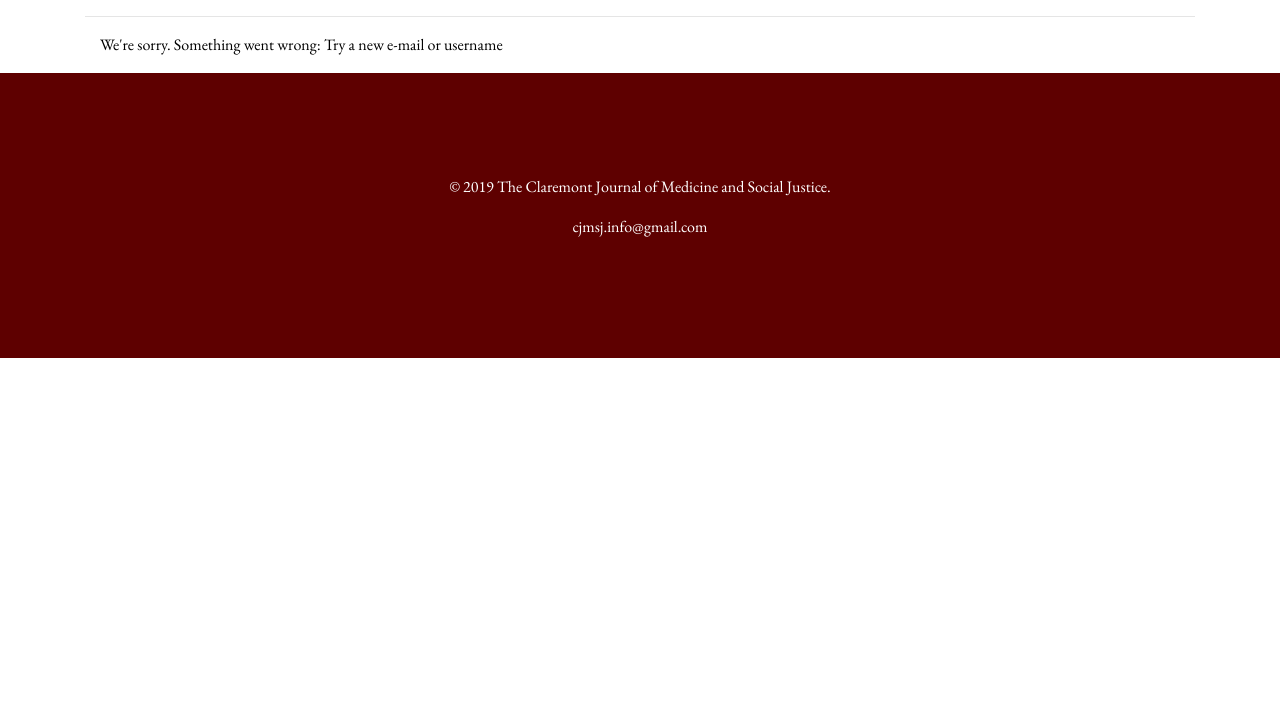
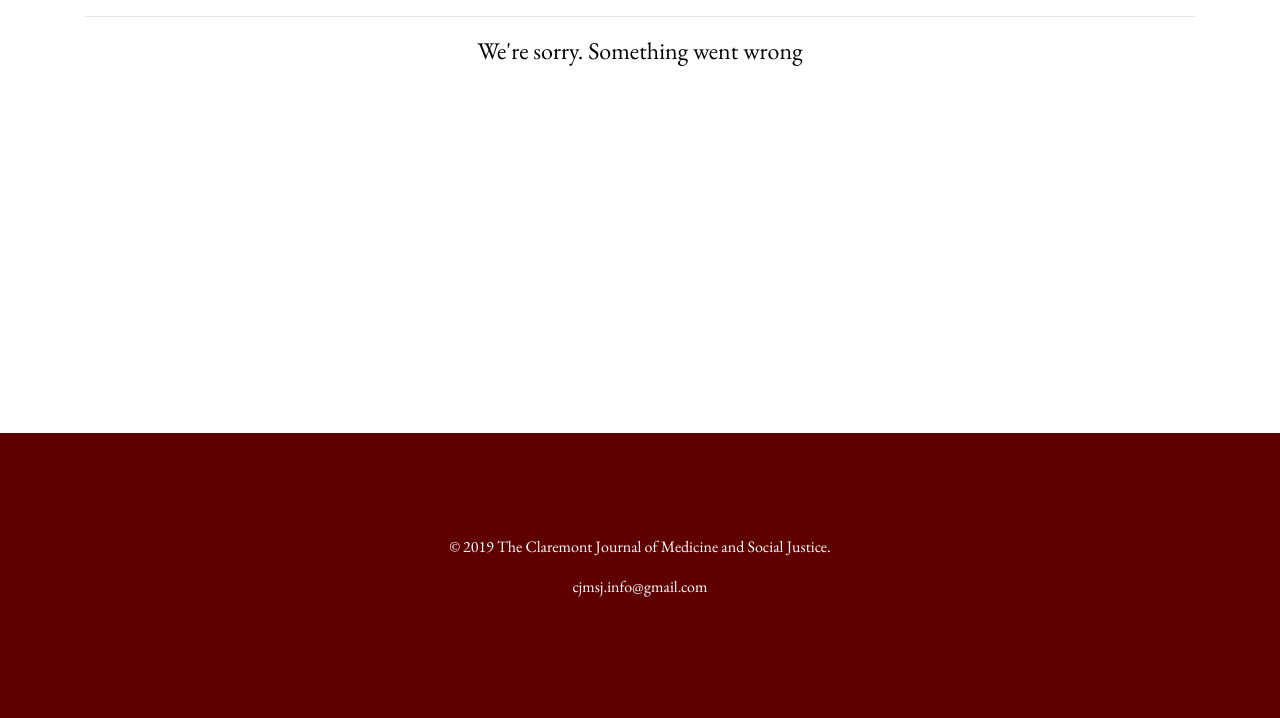
Before and after one commit to samuelnunoo/CJMSJ-Website, a Django app: page /users/invalid/ in a window 1280 px wide. Shown: the part 225-943 px from the top of the page. Before the commit the page ends 583 px from the top, so only its background shows below. Run offline with Django 3.2, Linux system fonts and the light colour scheme; some libraries are stand-ins or nearby versions.

Commit message:
'feel-updates'

```diff
--- a/templates/account/account_activation_invalid.html
+++ b/templates/account/account_activation_invalid.html
@@ -3,5 +3,5 @@
 
 {% block content %}
 
-<p> We're sorry. Something went wrong: Try a new e-mail or username</p>
+<p class="text-center" style="font-size:1.5em;"> We're sorry. Something went wrong </p>
 {%  endblock content  %}
--- a/templates/account/account_activation_sent.html
+++ b/templates/account/account_activation_sent.html
@@ -3,5 +3,5 @@
 
 {% block content %}
 
-<p> Please confirm your email address to complete the registration.</p>
+<p class="text-center" style="font-size:1.5em;"> Please confirm your email address to complete your registration.</p>
 {%  endblock content  %}
--- a/templates/main/layout.html
+++ b/templates/main/layout.html
@@ -82,7 +82,7 @@
 <body>
 
     <!-- Header Content -->
-    <div class="container">
+    <div class="container" >
          <header align='center'  class="py-5 text-center">
               <a class=" desktop navbar-brand blog-header-logo text-dark header" href="/" style='font-size:250% !important;'>The Claremont Journal of Medicine and Social Justice</a>
 
@@ -164,7 +164,7 @@
     <!-- Dynamic Content -->
     <main>
 
-    <div class="container">
+    <div class="container" style="min-height: 50vh;">
         {% block content %}
         {% endblock %}
     </div>
--- a/users/views.py
+++ b/users/views.py
@@ -48,14 +48,9 @@ def activate(request, uidb64, token):
         return render(request, 'account/account_activation_invalid.html')
 
 
-def signup_ajax(request):
+def signup(request):
     if request.method == 'POST':
-
-        # Fill form fields
-        email = request.POST.get("email")
-        password1 = request.POST.get('password1')
-        password2 = request.POST.get('password2')
-        form = SignUpForm(email=email, password1=password1, password2=password2)
+        form = SignUpForm(request.POST)
 
         if form.is_valid():
             try:
@@ -89,10 +84,11 @@ def signup_ajax(request):
 
             return redirect('users:invalid')
 
-def signup(request):
+    else:
+        form = SignUpForm()
+        return render(request, 'account/signup.html/', {"form": form})
 
-    form=SignUpForm()
-    return render(request, 'account/signup.html/', {"form":form})
+
 
 def email(request):
 
```
